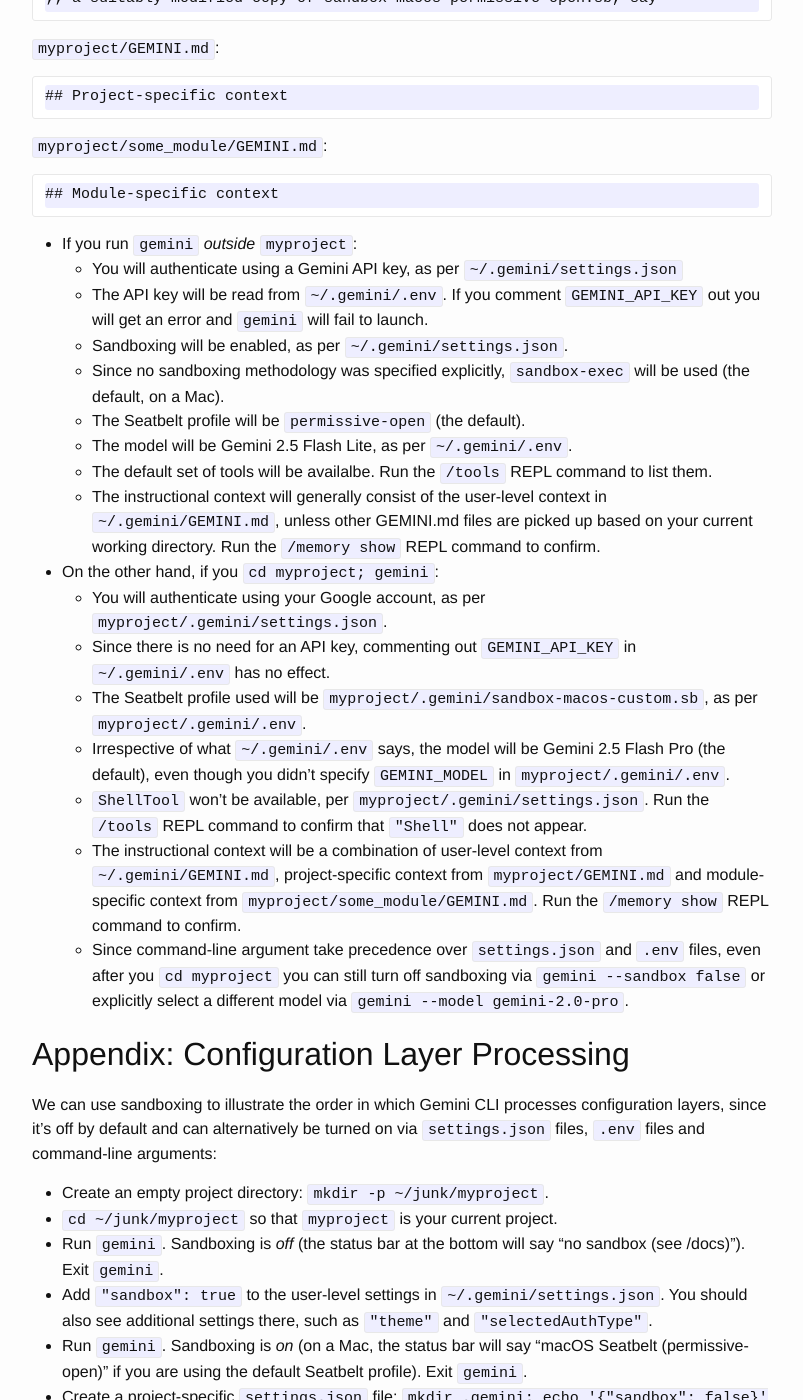
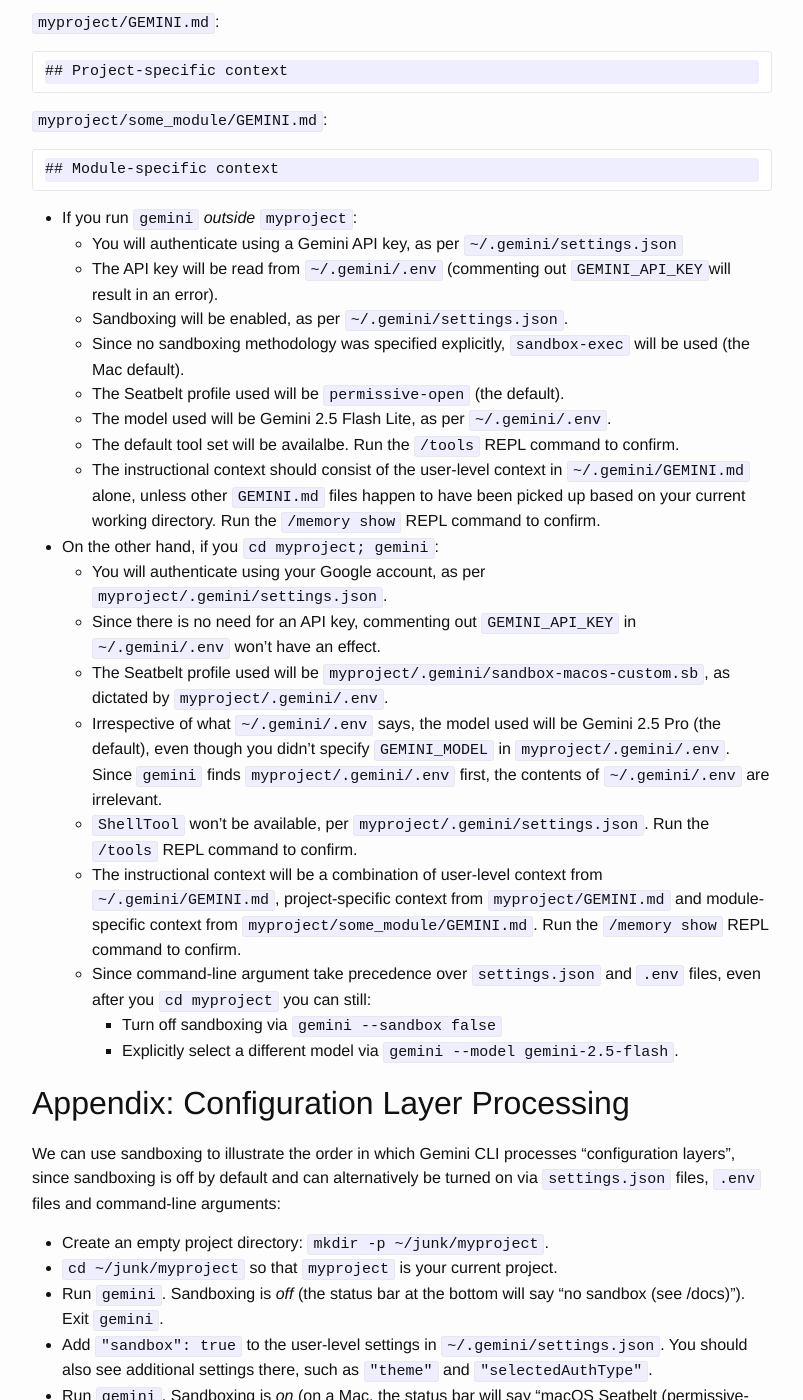
Before and after one commit to vglazer/vglazer.github.io, a Jekyll site: the page built from _posts/2025-07-22-gemini-cli-notes.md, in a window 1280 px wide and 1400 px high, scrolled down 6138 px. Shown: the whole window, without its empty margins (238-1041 px from the left). Built offline with Jekyll 4.4.1, drawn with Linux system fonts in a browser that asks for light colours; nearby versions of some CDN libraries; some of the changed text lies outside the part shown.

Commit message:
Latest draft

````diff
--- a/_posts/2025-07-22-gemini-cli-notes.md
+++ b/_posts/2025-07-22-gemini-cli-notes.md
@@ -121,12 +121,12 @@ This is apparently [a known issue](https://github.com/google-gemini/gemini-cli/i
 
 ## Instructional Context ("Memory")
 - Gemini CLI loads instructional context (aka "memory") from files named `GEMINI.md` (the name can be changed via the `contextFileName` setting in `settings.json`).
-- For a sample `GEMINI.md` file, have a look at Gemini CLI's [own](https://github.com/google-gemini/gemini-cli/blob/main/GEMINI.md).
-- Context loaded from `GEMINI.md` files uses up context window tokens, but this should not be material for Gemini 2.5 Pro, whose context window is large (1 million tokens).
+- For an example, have a look at Gemini CLI's [own GEMINI.md](https://github.com/google-gemini/gemini-cli/blob/main/GEMINI.md).
+- Context loaded from `GEMINI.md` files uses up context window tokens. This should not be material for Gemini 2.5 Pro, whose context window is large (1 million tokens).
 - Store user-level context in `~/.gemini/GEMINI.md`. You can add to it dynamically using the `/memory add` REPL command.
-- Store `myproject`-specific context in `myproject/GEMINI.md` (_not_ `myproject/.gemini/GEMINI.md`). In other words, put it in the same sort of places where a `README.md` would go.
-- Project-specific context will be merged with user-level context. Use the `/memory show` REPL command to see the overall, merged context.
-- Context can be controlled in a more granular way using multiple `GEMINI.md` files, with the directory you launch `gemini` from determining exactly which ones are included. The details are [here](https://github.com/google-gemini/gemini-cli/blob/main/docs/cli/configuration.md#context-files-hierarchical-instructional-context).
+- Store `myproject`-specific context in `myproject/GEMINI.md` (rather than `myproject/.gemini/GEMINI.md`). In other words, put it in the same sort of places where a `README.md` would go.
+- Project-specific context will be merged with user-level context. Run the `/memory show` REPL command to see the overall, merged context.
+- Context can be controlled in hierarchical way using multiple `GEMINI.md` files, with the directory you launch `gemini` from determining which ones are loaded. The details are [here](https://github.com/google-gemini/gemini-cli/blob/main/docs/cli/configuration.md#context-files-hierarchical-instructional-context).
 
 ## An Illustrative Example
 Say that you are on a Mac and didn't set any Gemini CLI-related environment variables in `~/.zshrc` or `~/.bashrc`. Assume that your user-level Gemini CLI configuration looks like this:
@@ -177,24 +177,26 @@ export SEATBELT_PROFILE="custom" # {permissive, restrictive}-{open, proxied, clo
 ```
 - If you run  `gemini` _outside_ `myproject`:
   - You will authenticate using a Gemini API key, as per `~/.gemini/settings.json`
-  - The API key will be read from `~/.gemini/.env`. If you comment `GEMINI_API_KEY` out you will get an error and `gemini` will fail to launch.
+  - The API key will be read from `~/.gemini/.env` (commenting out `GEMINI_API_KEY`will result in an error).
   - Sandboxing will be enabled, as per `~/.gemini/settings.json`.
-  - Since no sandboxing methodology was specified explicitly, `sandbox-exec` will be used (the default, on a Mac).
-  - The Seatbelt profile will be `permissive-open` (the default).
-  - The model will be Gemini 2.5 Flash Lite, as per `~/.gemini/.env`.
-  - The default set of tools will be availalbe. Run the `/tools` REPL command to list them.
-  - The instructional context will generally consist of the user-level context in `~/.gemini/GEMINI.md`, unless other GEMINI.md files are picked up based on your current working directory. Run the `/memory show` REPL command to confirm.
+  - Since no sandboxing methodology was specified explicitly, `sandbox-exec` will be used (the Mac default).
+  - The Seatbelt profile used will be `permissive-open` (the default).
+  - The model used will be Gemini 2.5 Flash Lite, as per `~/.gemini/.env`.
+  - The default tool set will be availalbe. Run the `/tools` REPL command to confirm.
+  - The instructional context should consist of the user-level context in `~/.gemini/GEMINI.md` alone, unless other `GEMINI.md` files happen to have been picked up based on your current working directory. Run the `/memory show` REPL command to confirm.
 - On the other hand, if you `cd myproject; gemini`:
   - You will authenticate using your Google account, as per `myproject/.gemini/settings.json`.
-  - Since there is no need for an API key, commenting out `GEMINI_API_KEY` in `~/.gemini/.env` has no effect.
-  - The Seatbelt profile used will be `myproject/.gemini/sandbox-macos-custom.sb`, as per `myproject/.gemini/.env`.
-  - Irrespective of what `~/.gemini/.env` says, the model will be Gemini 2.5 Flash Pro (the default), even though you didn't specify `GEMINI_MODEL` in `myproject/.gemini/.env`.
-  - `ShellTool` won't be available, per `myproject/.gemini/settings.json`. Run the `/tools` REPL command to confirm that `"Shell"` does not appear.
+  - Since there is no need for an API key, commenting out `GEMINI_API_KEY` in `~/.gemini/.env` won't have an effect.
+  - The Seatbelt profile used will be `myproject/.gemini/sandbox-macos-custom.sb`, as dictated by `myproject/.gemini/.env`.
+  - Irrespective of what `~/.gemini/.env` says, the model used will be Gemini 2.5 Pro (the default), even though you didn't specify `GEMINI_MODEL` in `myproject/.gemini/.env`. Since `gemini` finds `myproject/.gemini/.env` first, the contents of `~/.gemini/.env` are irrelevant.
+  - `ShellTool` won't be available, per `myproject/.gemini/settings.json`. Run the `/tools` REPL command to confirm.
   - The instructional context will be a combination of user-level context from `~/.gemini/GEMINI.md`, project-specific context from `myproject/GEMINI.md` and  module-specific context from `myproject/some_module/GEMINI.md`. Run the `/memory show` REPL command to confirm.
-  - Since command-line argument take precedence over `settings.json` and `.env` files, even after you `cd myproject` you can still turn off sandboxing via `gemini --sandbox false` or explicitly select a different model via `gemini --model gemini-2.0-pro`.
+  - Since command-line argument take precedence over `settings.json` and `.env` files, even after you `cd myproject` you can still:
+    - Turn off sandboxing via `gemini --sandbox false`
+    - Explicitly select a different model via `gemini --model gemini-2.5-flash`.
 
 ## Appendix: Configuration Layer Processing
-We can use sandboxing to illustrate the order in which Gemini CLI processes configuration layers, since it's off by default and can alternatively be turned on via `settings.json` files, `.env` files and command-line arguments:
+We can use sandboxing to illustrate the order in which Gemini CLI processes "configuration layers", since sandboxing is off by default and can alternatively be turned on via `settings.json` files, `.env` files and command-line arguments:
 
 - Create an empty project directory: `mkdir -p ~/junk/myproject`.
 - `cd ~/junk/myproject` so that `myproject` is your current project.
````
Also changed, not shown: other parts of _posts/2025-07-22-gemini-cli-notes.md (+4 -3 lines).
